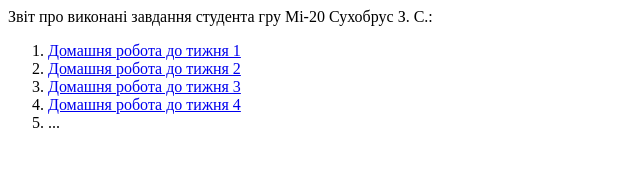
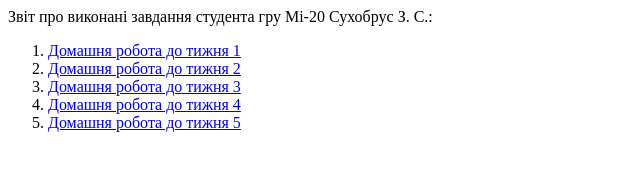
Before and after one commit to zshbrs/ICTO-25, a plain HTML site: page index.html in a window 1280 px wide. Shown: the whole page, without its empty margins (0-640 px from the left). Drawn offline with Linux system fonts and the light colour scheme.

Commit message:
Update index.html

```diff
--- a/index.html
+++ b/index.html
@@ -8,7 +8,7 @@
       <li><a href="hw2/homework2.html"target="_blank">Домашня робота до тижня 2</a></li>
       <li><a href="hw3/homework3.html"target="_blank">Домашня робота до тижня 3</a></li>
       <li><a href="hw4/homework4.html"target="_blank">Домашня робота до тижня 4</a></li>
-      <li>...</li>
+      <li><a href="hw5/homework5.html"target="_blank">Домашня робота до тижня 5</a></li>
     </ol>
   </body>
 </html>
```
